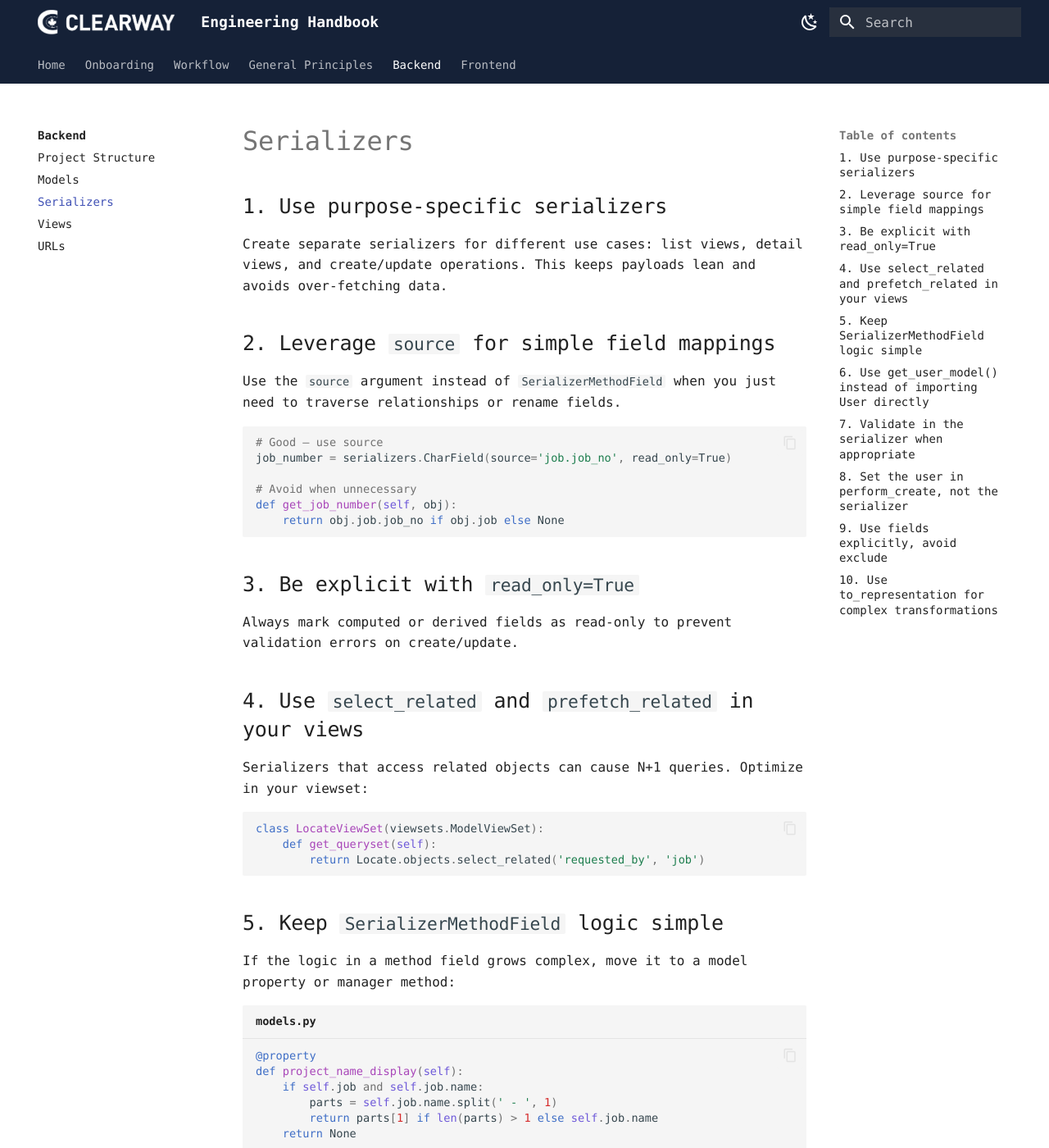
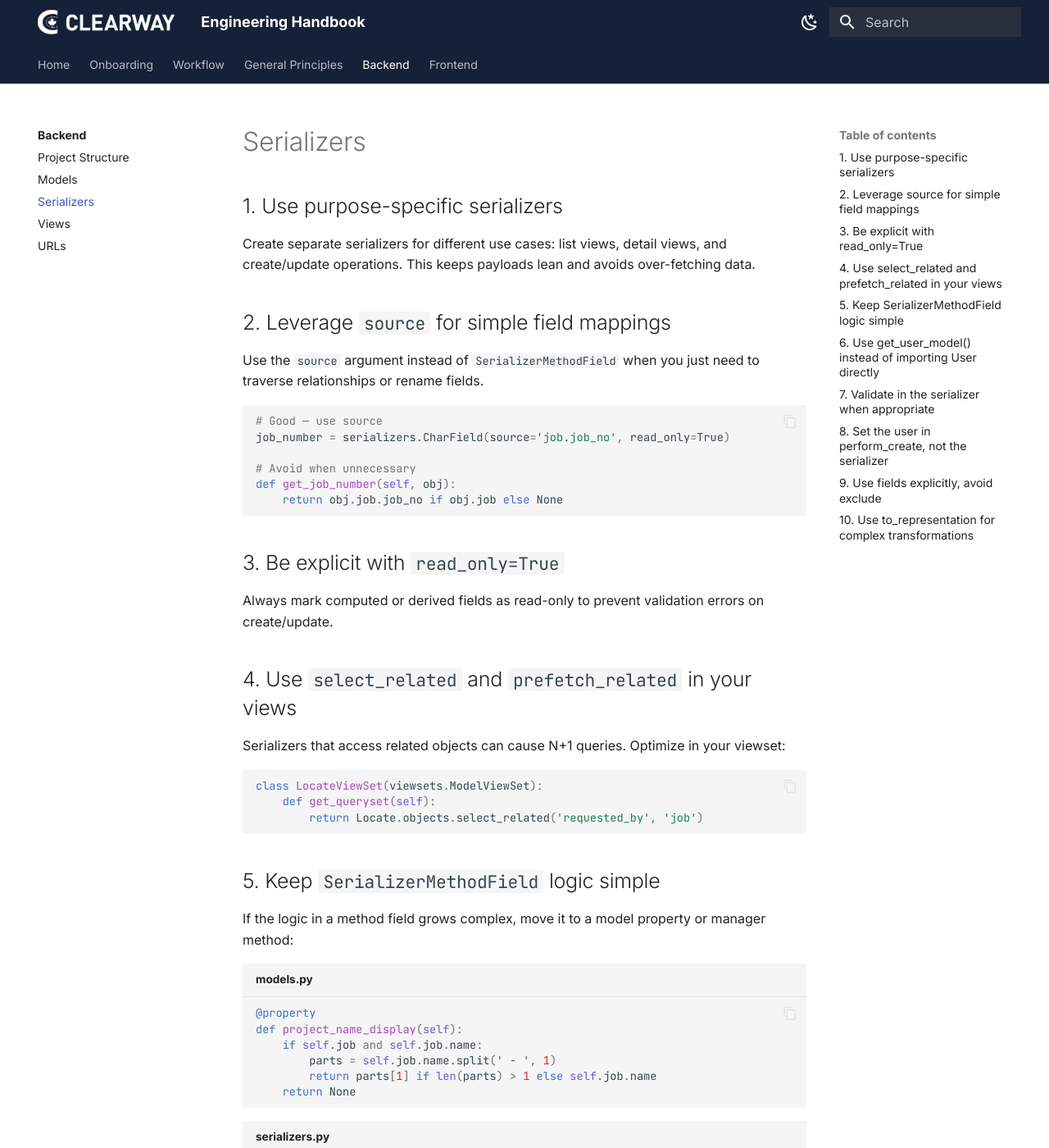
Before and after one commit to mkovacsCW/team-handbook, an MkDocs documentation site: the page built from docs/backend/serializers.md, in a window 1280 px wide and 1400 px high. Shown: the whole window at 82% size. Built offline with MkDocs 1.6.1 and Material for MkDocs 9.7.7, drawn with Linux system fonts in a browser that asks for light colours.

Commit message:
Updated theme

```diff
--- a/docs/assets/extra.css
+++ b/docs/assets/extra.css
@@ -1,13 +1,6 @@
-/* ===== FONTS ===== */
-/* Same monospace stack as the terminal.css theme — system fonts, no web font loading. */
-
-:root {
-  --md-text-font: "Menlo", "Monaco", "Lucida Console", "Liberation Mono", "DejaVu Sans Mono", "Bitstream Vera Sans Mono", "Courier New", monospace;
-  --md-code-font: "Menlo", "Monaco", "Lucida Console", "Liberation Mono", "DejaVu Sans Mono", "Bitstream Vera Sans Mono", "Courier New", monospace;
-}
-
-/* ===== HEADER (applies to BOTH light and dark modes) ===== */
-/* Dark navy header that stays consistent across themes. */
+/* ============================================================
+   HEADER — Dark navy, consistent across light and dark modes
+   ============================================================ */
 
 .md-header,
 .md-tabs {
@@ -15,7 +8,6 @@
   color: hsl(0, 0%, 100%);
 }
 
-/* Keep all header text and icons white regardless of color scheme */
 .md-header__title,
 .md-header__topic,
 .md-header__button,
@@ -25,13 +17,11 @@
   color: hsl(0, 0%, 100%);
 }
 
-/* Active tab needs a lighter accent so it pops on the navy */
 .md-tabs__link--active {
   color: hsl(210, 100%, 85%);
   font-weight: 600;
 }
 
-/* Search input on the navy header */
 .md-search__input::placeholder {
   color: hsla(0, 0%, 100%, 0.7);
 }
@@ -42,38 +32,88 @@
   background-color: hsla(0, 0%, 100%, 0.15);
 }
 
-/* ===== DARK MODE (slate) — deep navy throughout ===== */
+/* ============================================================
+   DARK MODE — Deep navy background throughout
+   ============================================================ */
 
 [data-md-color-scheme="slate"] {
-  /* Main background — deep navy */
+  /* Page background */
   --md-default-bg-color: hsl(220, 40%, 10%);
   --md-default-bg-color--light: hsl(220, 40%, 12%);
   --md-default-bg-color--lighter: hsl(220, 40%, 15%);
   --md-default-bg-color--lightest: hsl(220, 40%, 18%);
 
-  /* Code blocks / cards — slightly lighter than page bg */
-  --md-code-bg-color: hsl(220, 40%, 14%);
-  --md-code-hl-color: hsla(220, 50%, 40%, 0.3);
+  /* Code block background — noticeably darker than page bg so code stands out */
+  --md-code-bg-color: hsl(220, 50%, 5%);
+  --md-code-fg-color: hsl(220, 15%, 88%);
+  --md-code-hl-color: hsla(210, 90%, 60%, 0.15);
 
-  /* Primary (referenced by anything that uses --md-primary-fg-color outside header) */
+  /* Primary color (used in a few non-header places) */
   --md-primary-fg-color: hsl(220, 45%, 15%);
   --md-primary-fg-color--light: hsl(220, 45%, 20%);
   --md-primary-fg-color--dark: hsl(220, 50%, 10%);
 
-  /* Accent — lighter blue for links and highlights */
+  /* Accent — lighter blue for links */
   --md-accent-fg-color: hsl(210, 90%, 65%);
   --md-accent-fg-color--transparent: hsla(210, 90%, 65%, 0.1);
 
   /* Typography */
   --md-typeset-color: hsl(220, 15%, 88%);
   --md-typeset-a-color: hsl(210, 85%, 70%);
+
+  /* ===== DARK MODE CODE SYNTAX COLORS ===== */
+  /* Pygments token colors — tuned for dark navy background */
+  --md-code-hl-number-color: hsl(15, 80%, 70%);      /* numbers — soft orange */
+  --md-code-hl-special-color: hsl(340, 80%, 75%);    /* special — pink */
+  --md-code-hl-function-color: hsl(280, 75%, 75%);   /* functions — purple */
+  --md-code-hl-constant-color: hsl(200, 90%, 70%);   /* constants — cyan */
+  --md-code-hl-keyword-color: hsl(220, 90%, 75%);    /* keywords — blue */
+  --md-code-hl-string-color: hsl(140, 55%, 70%);     /* strings — green */
+  --md-code-hl-name-color: hsl(220, 15%, 88%);       /* names — default text */
+  --md-code-hl-operator-color: hsl(220, 15%, 70%);   /* operators — muted */
+  --md-code-hl-punctuation-color: hsl(220, 15%, 70%);/* punctuation — muted */
+  --md-code-hl-comment-color: hsl(220, 15%, 55%);    /* comments — muted gray */
+  --md-code-hl-generic-color: hsl(220, 15%, 80%);
+  --md-code-hl-variable-color: hsl(220, 15%, 88%);
 }
 
-/* ===== LIGHT MODE — white body, navy header (handled above) ===== */
-/* Material's defaults give us white bg + dark text.
-   The .md-header override at the top of this file keeps the navy bar. */
+/* Inline code in dark mode — slight tint so it stands out from body */
+[data-md-color-scheme="slate"] .md-typeset code {
+  background-color: hsla(220, 45%, 25%, 0.5);
+  color: hsl(210, 100%, 85%);
+}
 
-/* ===== LOGO ===== */
+/* But inside a pre block (fenced code), no tint — use code-bg-color */
+[data-md-color-scheme="slate"] .md-typeset pre > code {
+  background-color: transparent;
+  color: var(--md-code-fg-color);
+}
+
+/* Force fenced code blocks to use our dark code background.
+   Material's default leaves them transparent which shows the page bg. */
+[data-md-color-scheme="slate"] .md-typeset .highlight {
+  background-color: var(--md-code-bg-color);
+  border-radius: 0.2rem;
+  border: 1px solid hsl(220, 35%, 20%);
+}
+[data-md-color-scheme="slate"] .md-typeset .highlight pre {
+  background-color: transparent;
+}
+[data-md-color-scheme="slate"] .md-typeset .highlight .filename {
+  background-color: hsl(220, 45%, 14%);
+  border-bottom: 1px solid hsl(220, 35%, 20%);
+  color: hsl(220, 15%, 88%);
+}
+
+/* ============================================================
+   LIGHT MODE — Keep Material's defaults, white body + navy header
+   ============================================================ */
+/* Nothing needed here — Material's default light theme already works,
+   and the header override at the top keeps the navy bar. */
+
+/* ============================================================
+   LOGO
+   ============================================================ */
 
 .md-header__button.md-logo img,
 .md-header__button.md-logo svg {
--- a/mkdocs.yml
+++ b/mkdocs.yml
@@ -38,8 +38,11 @@ theme:
       toggle:
         icon: material/weather-sunny
         name: Switch to light mode
-  # Note: font settings handled in extra.css to use system monospace stack
-  # (same as terminal.css) — no Google Fonts required.
+  # Fonts loaded from Google Fonts by Material
+  # Inter = body text, JetBrains Mono = code
+  font:
+    text: Inter
+    code: JetBrains Mono
   icon:
     repo: fontawesome/brands/github
 
```
